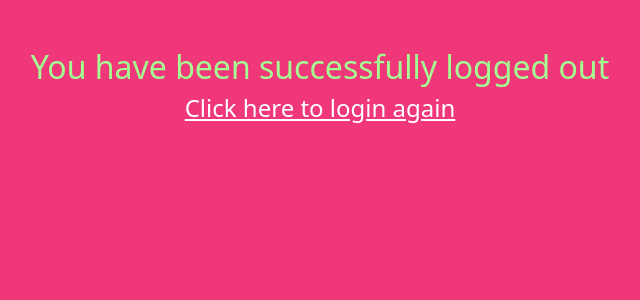
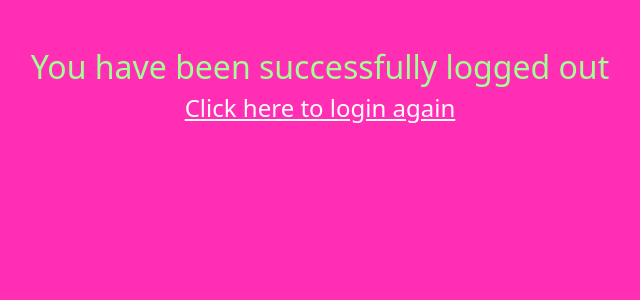
Before and after one commit to s3ansh33p/Voting-System, a PHP site: page /voting-system/auth.php in a window 1280 px wide. Shown: the top 300 px of the page, without its empty margins (320-960 px from the left). Run offline with PHP 8.4, Linux system fonts and the light colour scheme.

Commit message:
Update styles.css

```diff
--- a/css/styles.css
+++ b/css/styles.css
@@ -2,9 +2,9 @@
 
 /* Bootstrap Overides */
 :root {
-  --dark: #ac0662;
+  --dark: #cf0b89;
   --bars: #c700ff;
-  --body: #ef377a;
+  --body: #ff2eb5;
   --text: #ffffff;
 }
 
```
